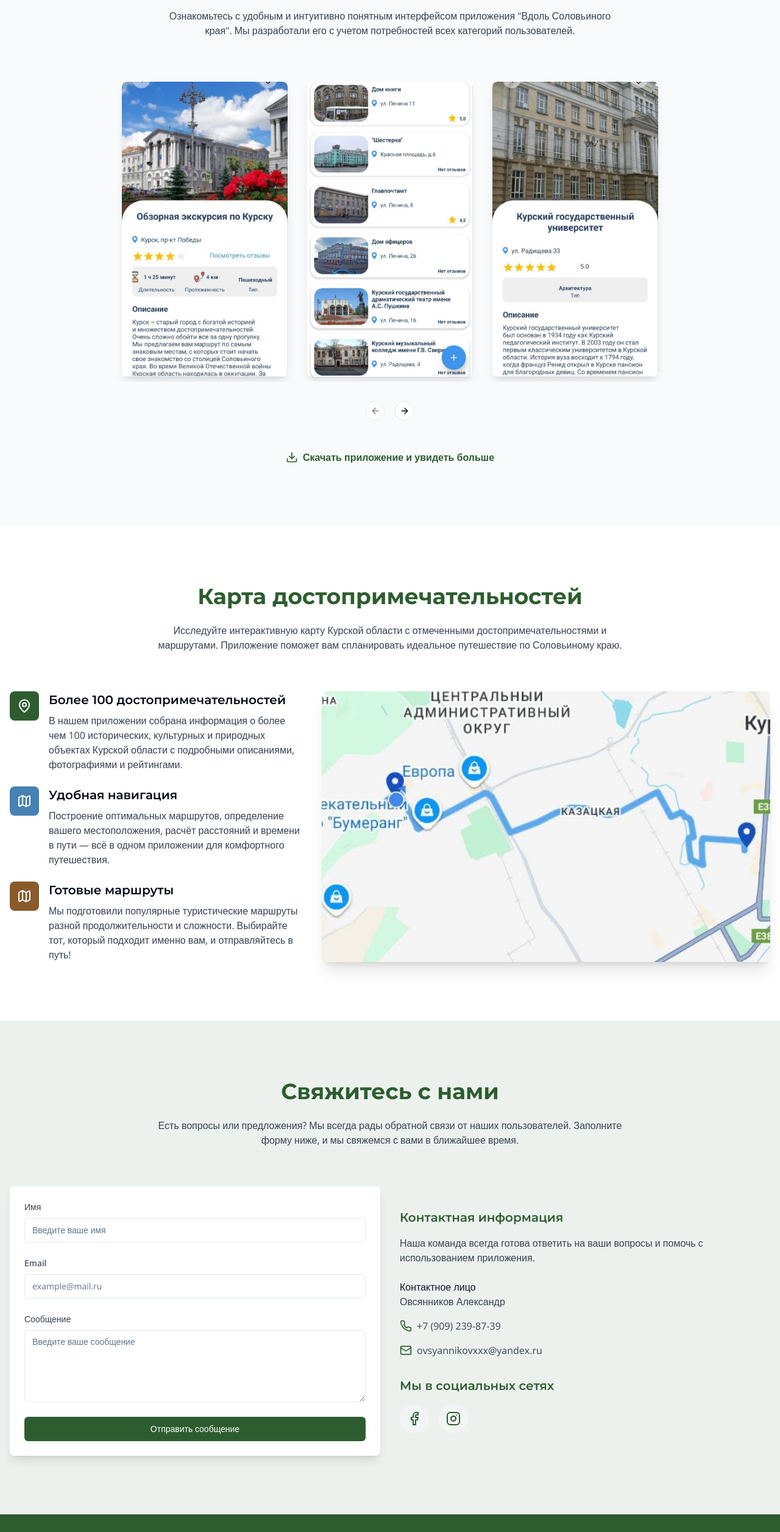
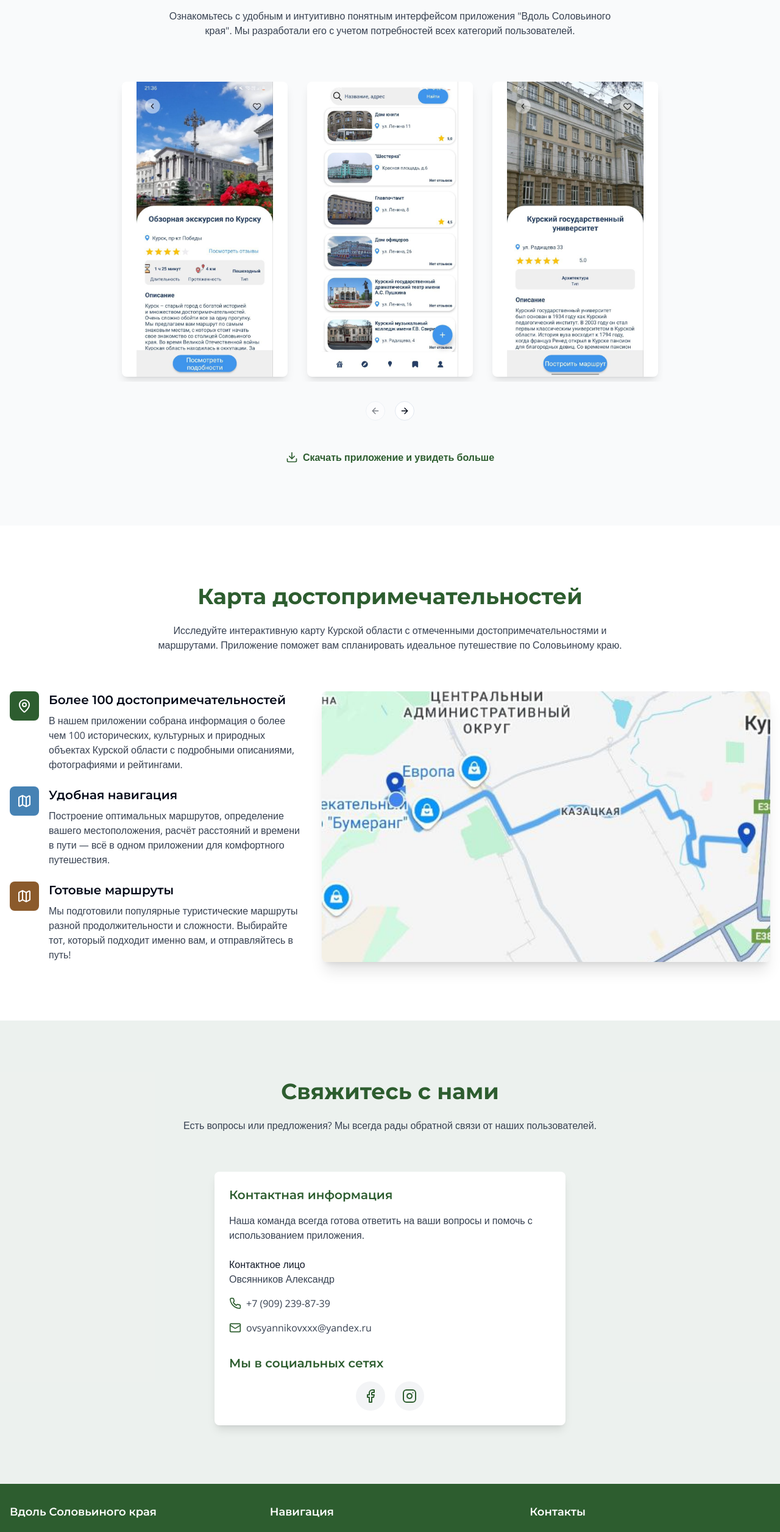
Before and after one commit to sasa12366/soloveiny-kray-guide, a React (Vite) app: page / in a window 1280 px wide. Shown: the part 2560-5073 px from the top of the page at 61% size. Built offline with nearby package versions, Linux system fonts and the light colour scheme.

Commit message:
Refactor: Remove contact form and update UI
- Removed the contact form from the ContactSection.
- Consolidated contact information in the footer.
- Replaced the hero section image.
- Adjusted the AppScreensSection to fit images.

```diff
--- a/src/components/AppScreensSection.tsx
+++ b/src/components/AppScreensSection.tsx
@@ -63,11 +63,11 @@ const AppScreensSection = () => {
                   <div className="p-2">
                     <Card className="border-0 shadow-lg overflow-hidden">
                       <CardContent className="p-0">
-                        <div className="aspect-[9/16] relative">
+                        <div className="aspect-[9/16] relative flex items-center justify-center">
                           <img
                             src={screen.image}
                             alt={screen.alt}
-                            className="object-cover w-full h-full rounded-lg"
+                            className="object-contain w-full h-full rounded-lg"
                           />
                         </div>
                       </CardContent>
--- a/src/components/ContactSection.tsx
+++ b/src/components/ContactSection.tsx
@@ -1,18 +1,9 @@
 
 import React from 'react';
 import { Card, CardContent } from '@/components/ui/card';
-import { Button } from '@/components/ui/button';
-import { Input } from '@/components/ui/input';
-import { Textarea } from '@/components/ui/textarea';
 import { Facebook, Instagram, Phone, Mail } from 'lucide-react';
 
 const ContactSection = () => {
-  const handleSubmit = (e: React.FormEvent) => {
-    e.preventDefault();
-    // Form submission logic would go here
-    alert('Сообщение отправлено! В реальном приложении здесь была бы настоящая форма.');
-  };
-
   return (
     <section id="contact" className="bg-forest-light/10 section-padding">
       <div className="container mx-auto px-4">
@@ -20,37 +11,13 @@ const ContactSection = () => {
           <h2 className="text-3xl md:text-4xl font-bold mb-6 text-forest">Свяжитесь с нами</h2>
           <p className="text-gray-700">
             Есть вопросы или предложения? Мы всегда рады обратной связи от наших пользователей.
-            Заполните форму ниже, и мы свяжемся с вами в ближайшее время.
           </p>
         </div>
 
-        <div className="grid md:grid-cols-2 gap-8">
+        <div className="max-w-xl mx-auto">
           <Card className="shadow-lg border-0">
             <CardContent className="p-6">
-              <form onSubmit={handleSubmit} className="space-y-6">
-                <div className="space-y-2">
-                  <label htmlFor="name" className="block text-sm font-medium text-gray-700">Имя</label>
-                  <Input id="name" placeholder="Введите ваше имя" required />
-                </div>
-
-                <div className="space-y-2">
-                  <label htmlFor="email" className="block text-sm font-medium text-gray-700">Email</label>
-                  <Input id="email" type="email" placeholder="example@mail.ru" required />
-                </div>
-
-                <div className="space-y-2">
-                  <label htmlFor="message" className="block text-sm font-medium text-gray-700">Сообщение</label>
-                  <Textarea id="message" placeholder="Введите ваше сообщение" rows={5} required />
-                </div>
-
-                <Button type="submit" className="w-full bg-forest hover:bg-forest-light text-white">
-                  Отправить сообщение
-                </Button>
-              </form>
-            </CardContent>
-          </Card>
-
-          <div className="flex flex-col justify-center space-y-8">
+              <div className="space-y-8">
                 <div>
                   <h3 className="text-xl font-semibold mb-4 text-forest">Контактная информация</h3>
                   <p className="text-gray-700 mb-6">
@@ -75,7 +42,7 @@ const ContactSection = () => {
 
                 <div>
                   <h3 className="text-xl font-semibold mb-4 text-forest">Мы в социальных сетях</h3>
-              <div className="flex space-x-4">
+                  <div className="flex justify-center space-x-4">
                     <a href="#" className="p-3 bg-gray-100 rounded-full hover:bg-gray-200 transition-colors" aria-label="Facebook">
                       <Facebook className="h-6 w-6 text-forest" />
                     </a>
@@ -85,6 +52,8 @@ const ContactSection = () => {
                   </div>
                 </div>
               </div>
+            </CardContent>
+          </Card>
         </div>
       </div>
     </section>
--- a/src/components/Footer.tsx
+++ b/src/components/Footer.tsx
@@ -7,7 +7,7 @@ const Footer = () => {
       <div className="container mx-auto px-4">
         <div className="grid grid-cols-1 md:grid-cols-3 gap-8">
           <div>
-            <h3 className="text-lg font-semibold mb-4">Соловьиный край</h3>
+            <h3 className="text-lg font-semibold mb-4">Вдоль Соловьиного края</h3>
             <p className="text-gray-300">
               Мобильное приложение-путеводитель по достопримечательностям Курской области
             </p>
@@ -36,7 +36,7 @@ const Footer = () => {
         </div>
 
         <div className="border-t border-gray-700 mt-8 pt-6 text-center text-gray-300">
-          <p>&copy; {new Date().getFullYear()} Соловьиный край. Все права защищены.</p>
+          <p>&copy; {new Date().getFullYear()} Вдоль Соловьиного края. Все права защищены.</p>
         </div>
       </div>
     </footer>
```
Lines whose indentation alone changed are shown as unchanged.
